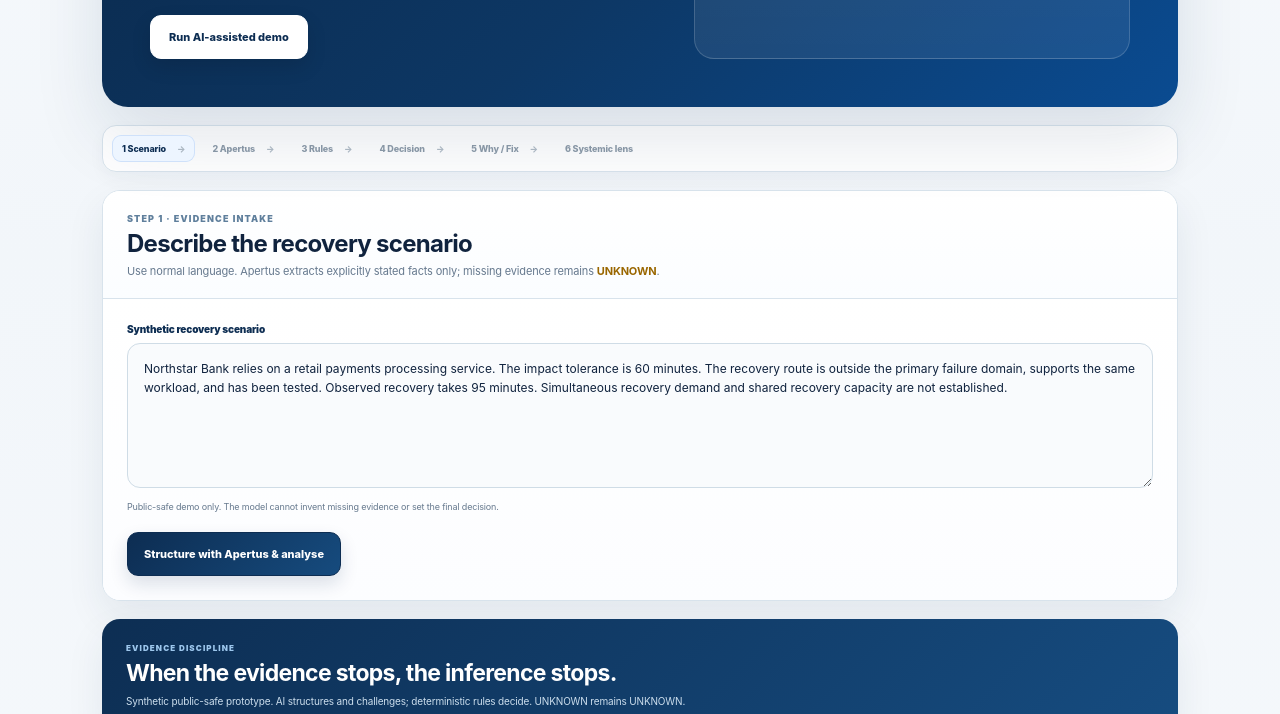
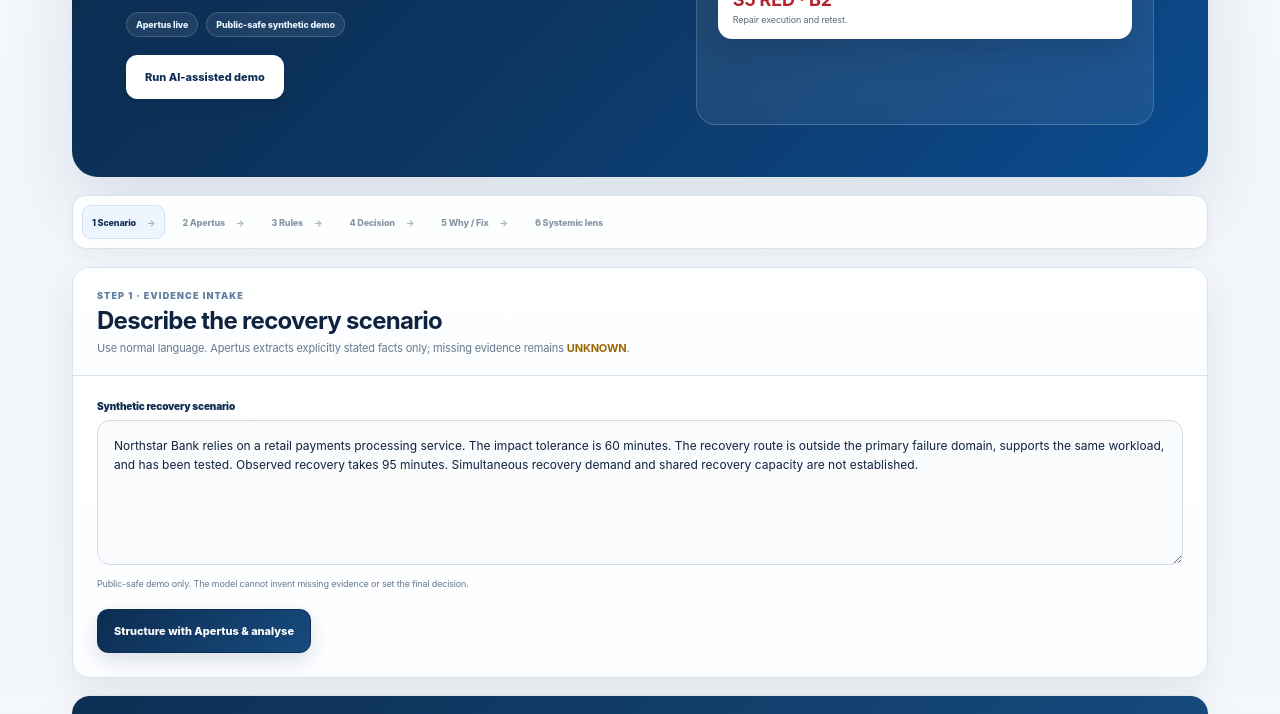
Before and after one commit to rostys-fintech/systemic-resilience-copilot, a website: page app-v10.html in a window 1280 px wide. Shown: the part 441-1155 px from the top of the page. Drawn offline with Linux system fonts and the light colour scheme; no server answers.

Commit message:
Load Devpost presentation polish stylesheet

```diff
--- a/app-v10.html
+++ b/app-v10.html
@@ -5,6 +5,7 @@
 <meta name="viewport" content="width=device-width,initial-scale=1">
 <title>Systemic Resilience Copilot</title>
 <link rel="stylesheet" href="/app-v10.css">
+<link rel="stylesheet" href="/submission-polish.css">
 </head>
 <body>
 <header class="top">
```
